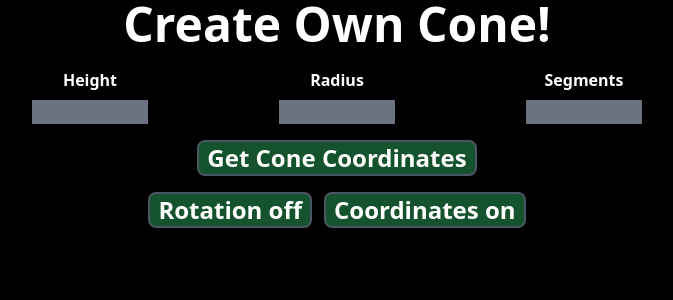
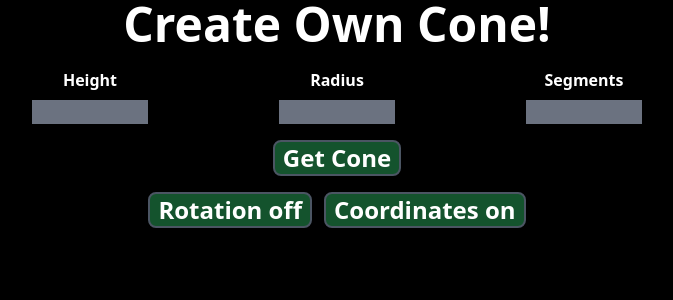
Before and after one commit to Rustem-a-a/cone-client, a React (Create React App) app: page / in a window 1280 px wide. Shown: the top 300 px of the page, without its empty margins (303-976 px from the left). Built offline with nearby package versions, Linux system fonts and the light colour scheme.

Commit message:
fix: Readme

```diff
--- a/src/App.tsx
+++ b/src/App.tsx
@@ -78,7 +78,7 @@ const App = () => {
                     <Input value={radius} setValue={setRadius} label="Radius"/>
                     <Input value={segments} setValue={setSegments} label="Segments"/>
                 </div>
-                <Button Calculate={calculateCoordinates}>Get Cone Coordinates</Button>
+                <Button Calculate={calculateCoordinates}>Get Cone</Button>
                 <div className=' flex flex-1 gap-3'>
                     <Button Rotation={setRotation}>{rotation ? 'Rotation off' : 'Rotation on'}</Button>
                     <Button Rotation={setIsShowPoint}>{isShowPoint ? 'Coordinates off' : 'Coordinates on'}</Button>
```
Also changed, not shown: 1 other file (tests, documents, lock files or other folders).
